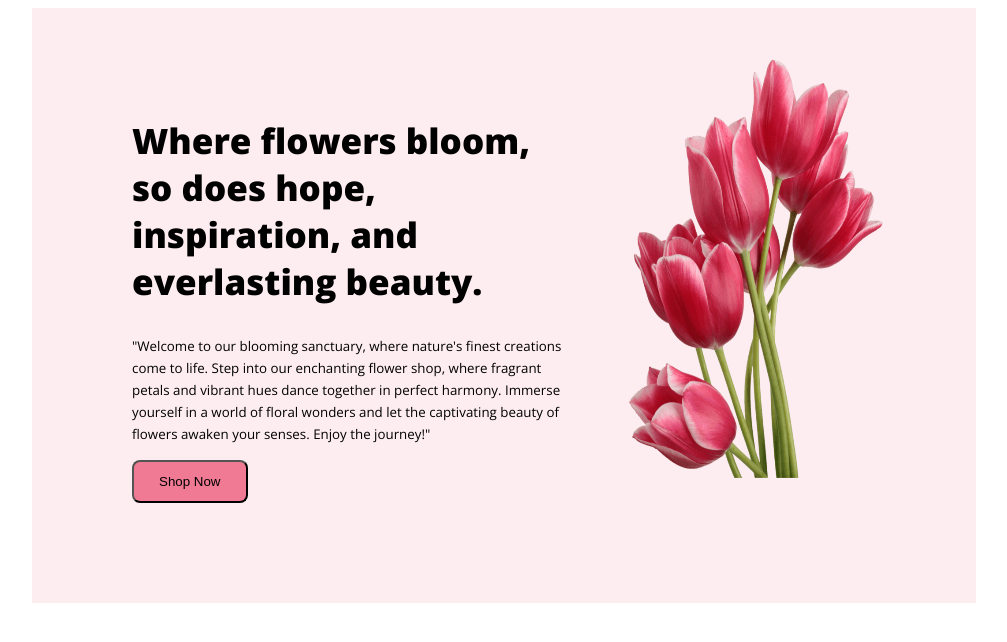
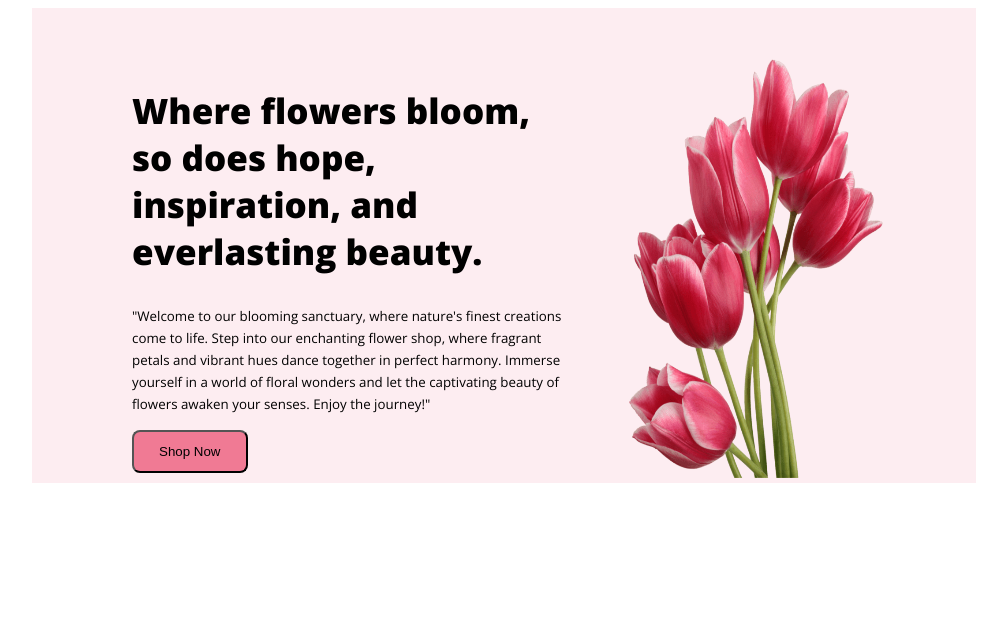
Before and after one commit to mdnoor-d/flower-landing-page, a plain HTML site: page index.html in a window 1280 px wide. Shown: the whole page, without its empty margins (136-1143 px from the left). Drawn offline with nearby package versions, Linux system fonts and the light colour scheme.

Commit message:
header update

```diff
--- a/styles/site.css
+++ b/styles/site.css
@@ -6,14 +6,16 @@ body{
    justify-content: space-around;
    background: rgba(235, 80, 120, .1);
    margin: 0px 160px 0px 160px;
+background-blend-mode: overlay;
 }
 .h-pic{
     width: 280px;
     height: 420px;
     padding: 50px 80px 0px 30px;
+
 }
 .section{
-padding: 80px 10px 100px 100px;
+padding: 50px 10px 10px 100px;
 }
 .sec-title{
     font-weight: 800;
```
